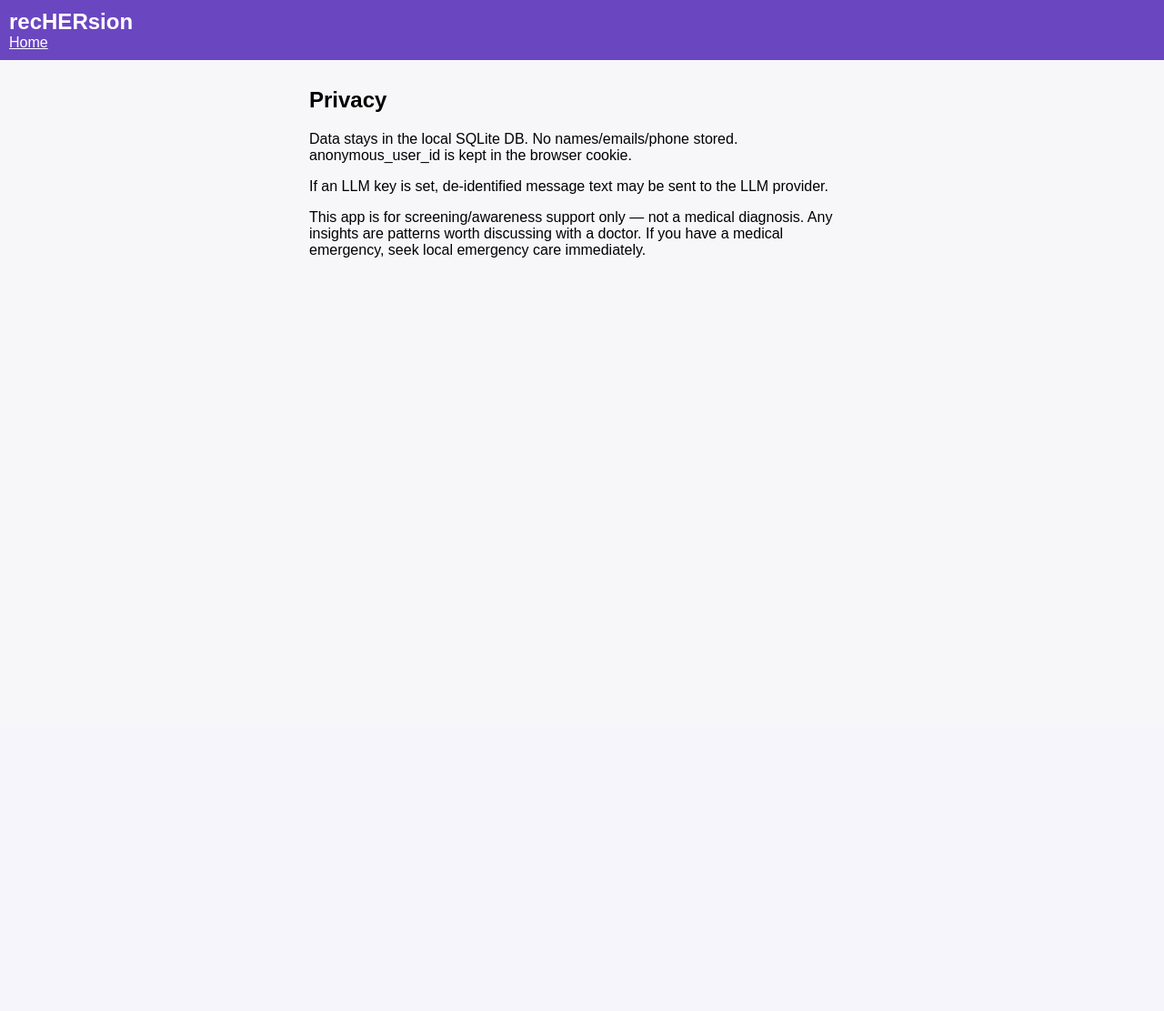
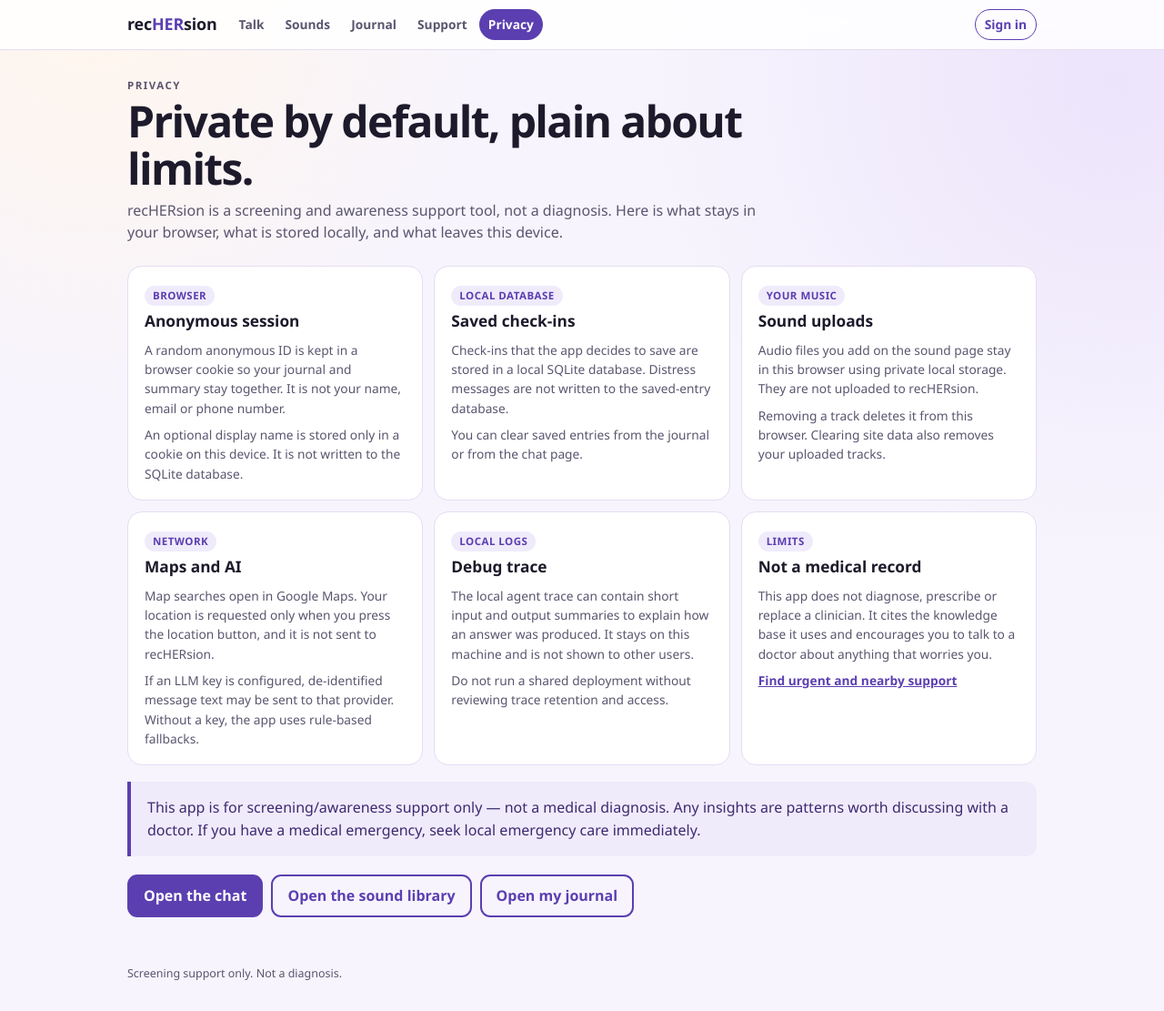
Before and after one commit to Tenisha5132/recHERsion_Unhandled_Exceptions, a FastAPI app: page /privacy in a window 1280 px wide. Shown: the whole page at 91% size. Before the commit the page ends 283 px from the top, so only its background shows below. Run offline with FastAPI, Linux system fonts and the light colour scheme.

Commit message:
Add dedicated privacy page

```diff
--- a/templates/privacy.html
+++ b/templates/privacy.html
@@ -1,21 +1,77 @@
-<!DOCTYPE html>
+<!doctype html>
 <html lang="en">
 <head>
-    <meta charset="UTF-8">
-    <meta name="viewport" content="width=device-width, initial-scale=1.0">
-    <title>Privacy</title>
-    <link rel="stylesheet" href="/static/style.css">
+<meta charset="utf-8">
+<meta name="viewport" content="width=device-width, initial-scale=1">
+<title>Privacy · recHERsion</title>
+<link rel="stylesheet" href="/static/site.css">
+<link rel="stylesheet" href="/static/privacy.css">
 </head>
-<body>
-    <header>
-        <h1>recHERsion</h1>
-        <nav><a href="/">Home</a></nav>
-    </header>
-    <main>
-        <h2>Privacy</h2>
-        <p>Data stays in the local SQLite DB. No names/emails/phone stored. anonymous_user_id is kept in the browser cookie.</p>
-        <p>If an LLM key is set, de-identified message text may be sent to the LLM provider.</p>
-        <p>{{disclaimer}}</p>
-    </main>
+<body class="site-page privacy-page">
+{% include "_nav.html" %}
+
+<main class="page-shell">
+  <div class="page-head">
+    <p class="eyebrow">Privacy</p>
+    <h1>Private by default, plain about limits.</h1>
+    <p>recHERsion is a screening and awareness support tool, not a diagnosis. Here is what stays in your browser, what is stored locally, and what leaves this device.</p>
+  </div>
+
+  <section class="privacy-grid" aria-label="Privacy details">
+    <article class="privacy-card">
+      <span class="chip">Browser</span>
+      <h2>Anonymous session</h2>
+      <p>A random anonymous ID is kept in a browser cookie so your journal and summary stay together. It is not your name, email or phone number.</p>
+      <p>An optional display name is stored only in a cookie on this device. It is not written to the SQLite database.</p>
+    </article>
+
+    <article class="privacy-card">
+      <span class="chip">Local database</span>
+      <h2>Saved check-ins</h2>
+      <p>Check-ins that the app decides to save are stored in a local SQLite database. Distress messages are not written to the saved-entry database.</p>
+      <p>You can clear saved entries from the journal or from the chat page.</p>
+    </article>
+
+    <article class="privacy-card">
+      <span class="chip">Your music</span>
+      <h2>Sound uploads</h2>
+      <p>Audio files you add on the sound page stay in this browser using private local storage. They are not uploaded to recHERsion.</p>
+      <p>Removing a track deletes it from this browser. Clearing site data also removes your uploaded tracks.</p>
+    </article>
+
+    <article class="privacy-card">
+      <span class="chip">Network</span>
+      <h2>Maps and AI</h2>
+      <p>Map searches open in Google Maps. Your location is requested only when you press the location button, and it is not sent to recHERsion.</p>
+      <p>If an LLM key is configured, de-identified message text may be sent to that provider. Without a key, the app uses rule-based fallbacks.</p>
+    </article>
+
+    <article class="privacy-card">
+      <span class="chip">Local logs</span>
+      <h2>Debug trace</h2>
+      <p>The local agent trace can contain short input and output summaries to explain how an answer was produced. It stays on this machine and is not shown to other users.</p>
+      <p>Do not run a shared deployment without reviewing trace retention and access.</p>
+    </article>
+
+    <article class="privacy-card">
+      <span class="chip">Limits</span>
+      <h2>Not a medical record</h2>
+      <p>This app does not diagnose, prescribe or replace a clinician. It cites the knowledge base it uses and encourages you to talk to a doctor about anything that worries you.</p>
+      <p><a href="/support">Find urgent and nearby support</a></p>
+    </article>
+  </section>
+
+  <div class="privacy-note">
+    <p>{{ disclaimer }}</p>
+  </div>
+
+  <div class="privacy-actions">
+    <a class="button" href="/">Open the chat</a>
+    <a class="button ghost" href="/sounds">Open the sound library</a>
+    <a class="button ghost" href="/timeline">Open my journal</a>
+  </div>
+</main>
+
+<footer class="site-footer">Screening support only. Not a diagnosis.</footer>
 </body>
 </html>
```
